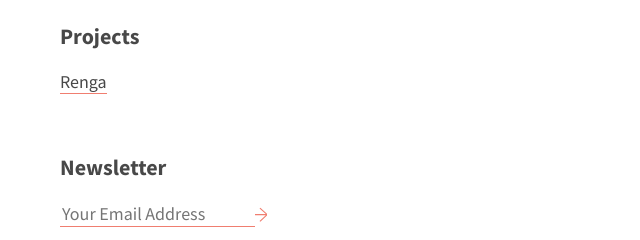
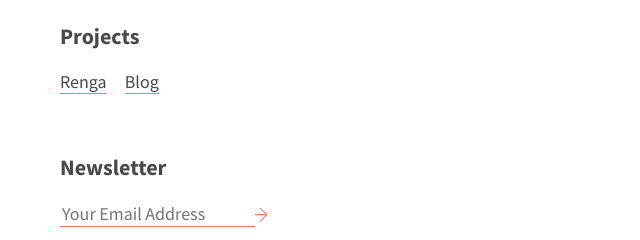
Before and after one commit to jaredhenriques/jaredhenriques.github.io, a plain HTML site: page index.html in a window 1280 px wide. Shown: the part 251-491 px from the top of the page, 0-640 px from the left. Drawn offline with nearby package versions, Linux system fonts and the light colour scheme.

Commit message:
Update index.html

```diff
--- a/index.html
+++ b/index.html
@@ -15,7 +15,10 @@
 	<p>I enjoy solving problems with others.</p>
 	<section>
 		<h2>Projects</h2>
-		<a href="https://renga.co" target="_blank">Renga</a>
+		<ul>
+			<li><a href="https://renga.co" target="_blank">Renga</a></li>
+			<li><a href="/blog">Blog</a></li>
+		</ul>
 	</section>
 	<section>
 		<h2>Newsletter</h2>
```
